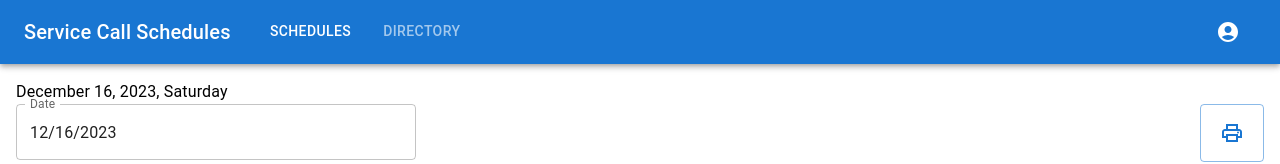
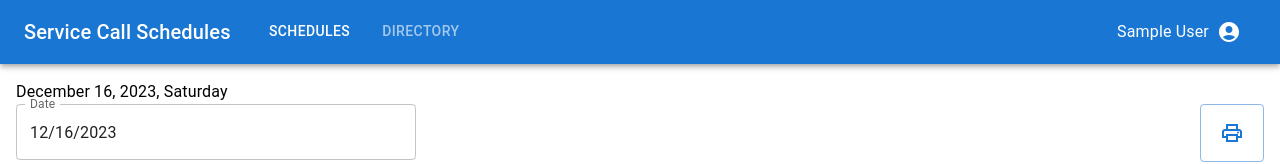
Before and after one commit to franznoel/service-calls, a React (Create React App) app: page / in a window 1280 px wide. Shown: the top 164 px of the page. Built offline with nearby package versions, Linux system fonts and the light colour scheme; no server answers; the database is empty; sample sign-in values are in the browser's storage.

Commit message:
feat: Add user information

```diff
--- a/src/components/CustomAppBar.tsx
+++ b/src/components/CustomAppBar.tsx
@@ -1,4 +1,4 @@
-import { AppBar, Box, Container, IconButton, Menu, MenuItem, Toolbar, Typography } from "@mui/material"
+import { AppBar, Box, Container, Divider, IconButton, ListItem, Menu, MenuItem, Toolbar, Typography } from "@mui/material"
 import { AuthProviderContext } from "../context/AuthProviderContext";
 import { useContext, useState } from "react";
 import { AccountCircle } from "@mui/icons-material";
@@ -46,6 +46,7 @@ const CustomAppBar = (props: any) => {
                 color="inherit"
                 sx={{ flexGrow: 1, display: 'flex' }}
               >
+                <Typography variant="body1" sx={{ mr: 1 }}>{authContext.currentUser.displayName}</Typography>
                 <AccountCircle />
               </IconButton>
 
@@ -68,6 +69,8 @@ const CustomAppBar = (props: any) => {
                   display: 'block',
                 }}
               >
+                <ListItem>{authContext.currentUser.displayName} ({authContext.currentUser.email})</ListItem>
+                <Divider />
                 <MenuItem onClick={()=>authContext.handleLogout()}>Logout</MenuItem>
               </Menu>
             </Box>
```
